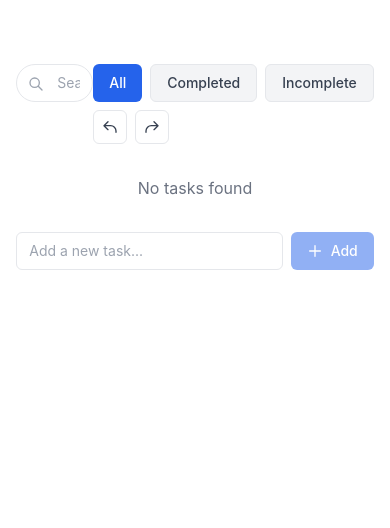
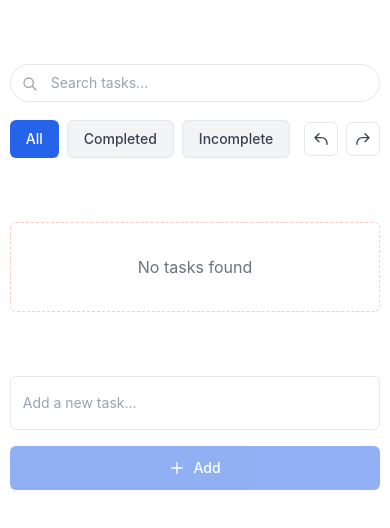
Before and after one commit to suman7063/to-do-app, a React (Create React App) app: page / in a window 390 px wide. Shown: the top 528 px of the page. Built offline with nearby package versions, Linux system fonts and the light colour scheme.

Commit message:
added store custome hooks

```diff
--- a/src/App.tsx
+++ b/src/App.tsx
@@ -1,12 +1,12 @@
 import React from 'react';
 import './App.css';
 import { TaskProvider } from './contextApi/ContextForStore';
-import TaskManager from './components/TaskManager';
+import TodoManager from './components/TodoManager';
 
 function App() {
   return (
     <TaskProvider>
-      <TaskManager/>
+      <TodoManager/>
     </TaskProvider>
   );
 }
--- a/src/components/AddTask.tsx
+++ b/src/components/AddTask.tsx
@@ -18,18 +18,18 @@ const AddTask = ({
   };
   const { addTask} = useTasks();
   return(
-    <form onSubmit={handleAddItem} className="flex gap-2">
+    <form onSubmit={handleAddItem} className="mt-4">
         <input
           type="text"
           value={newTask}
           onChange={(e) => setNewTask(e.target.value)}
           placeholder="Add a new task..."
-          className="flex-grow rounded-md border border-gray-200 px-3 py-2 text-sm focus:outline-none focus:ring-2 focus:ring-blue-500"
+          className="flex-grow w-full rounded-md border border-gray-200 px-3 py-4 text-sm focus:outline-none focus:ring-2 focus:ring-blue-500"
         />
         <button
           type="submit"
           disabled={!newTask.trim()}
-          className="inline-flex items-center justify-center px-4 py-2 text-sm font-medium text-white bg-blue-600 rounded-md hover:bg-blue-700 focus:outline-none focus:ring-2 focus:ring-offset-2 focus:ring-blue-500 disabled:opacity-50 disabled:cursor-not-allowed"
+          className="inline-flex  w-full h-11 mt-4 items-center justify-center text-sm font-medium text-white bg-blue-600 rounded-md hover:bg-blue-700 focus:outline-none focus:ring-2 focus:ring-offset-2 focus:ring-blue-500 disabled:opacity-50 disabled:cursor-not-allowed"
         >
           <PlusIcon/>
           Add
--- a/src/components/Card.tsx
+++ /dev/null
@@ -1,41 +0,0 @@
-import React from "react";
-
-const Card = ({
-  task,
-}: {
-  task: {
-    id: string;
-    text: string;
-    completed: boolean;
-    timestamp: number;
-  };
-}) => {
-  return (
-    <div
-      key={task.id}
-      className="flex items-center gap-2 p-3 bg-gray-50 rounded-lg"
-    >
-      <input
-        type="checkbox"
-        checked={task.completed}
-        // onChange={() => toggleTask(task.id)}
-        className="w-4 h-4"
-      />
-      <span
-        className={`flex-grow ${
-          task.completed ? "line-through text-gray-500" : ""
-        }`}
-      >
-        {task.text}
-      </span>
-      <button
-        // onClick={() => deleteTask(task.id)}
-        className="text-red-500 hover:text-red-700"
-      >
-       X
-      </button>
-    </div>
-  );
-};
-
-export default Card
--- a/src/components/TaskControls.tsx
+++ b/src/components/TodoControls.tsx
@@ -2,13 +2,12 @@ import React from "react";
 import { FilterType } from "../utils/typeDeclaration";
 import { useTasks } from "../contextApi/ContextForStore";
 import SearchIcon from "../icons/SearchIcon";
-import PlusIcon from "../icons/PlusIcon";
 import RedoIcon from "../icons/RedoIcon";
 import UndoIcon from "../icons/UndoIcon";
 
 const filterItem: FilterType[] = ["all", "completed", "incomplete"];
 
-const TaskControls = ({
+const TodoControls = ({
   filter,
   setFilter,
   searchTerm,
@@ -27,8 +26,8 @@ const TaskControls = ({
 
   return (
     <div className="space-y-4">
-      <div className="flex">
-        <div className="relative max-w-[1000px] w-full h-[40px]">
+      <div className="md:flex justify-between">
+        <div className="relative md:max-w-[500px] w-full h-[40px]">
           <SearchIcon />
           <input
             type="text"
@@ -38,7 +37,7 @@ const TaskControls = ({
             className="w-full rounded-[100px] border border-gray-200 pl-10 pr-3 py-2 text-sm focus:outline-none focus:ring-2 focus:ring-blue-500"
           />
         </div>
-        <div className="flex flex-wrap gap-2 items-center justify-between">
+        <div className="flex flex-wrap gap-2 items-center justify-between mt-4 md:mt-0">
           <div className="flex gap-2">
             {filterItem.map((filterType) => (
               <button
@@ -75,4 +74,4 @@ const TaskControls = ({
   );
 };
 
-export default TaskControls;
+export default TodoControls;
--- a/src/components/TaskList.tsx
+++ b/src/components/TodoList.tsx
@@ -2,7 +2,7 @@ import React from "react";
 import { FilterType } from "../utils/typeDeclaration";
 import { useTasks } from "../contextApi/ContextForStore";
 
-const TaskList = ({ filter, searchTerm }: { filter: FilterType; searchTerm: string }) => {
+const TodoList = ({ filter, searchTerm }: { filter: FilterType; searchTerm: string }) => {
   const context = useTasks();
   if (!context) throw new Error('TaskContext must be used within TaskProvider');
   const { tasks, toggleTask, deleteTask } = context;
@@ -20,18 +20,18 @@ const TaskList = ({ filter, searchTerm }: { filter: FilterType; searchTerm: stri
 
   if (filteredTasks.length === 0) {
     return (
-      <div className="text-center py-8 text-gray-500">
+      <div className="text-center py-8 text-gray-500 my-16 rounded-md border border-red-200 border-dashed ">
         No tasks found
       </div>
     );
   }
 
   return (
-    <div className="space-y-2 mt-4">
+    <div className="space-y-4 mt-16">
       {filteredTasks.map(task => (
         <div
           key={task.id}
-          className="flex items-center gap-2 p-3 bg-gray-50 rounded-lg"
+          className="flex items-center gap-4 p-4 bg-gray-50 rounded-lg"
         >
           <input
             type="checkbox"
@@ -56,4 +56,4 @@ const TaskList = ({ filter, searchTerm }: { filter: FilterType; searchTerm: stri
   );
 };
 
-export default TaskList
+export default TodoList
--- a/src/components/TaskManager.tsx
+++ b/src/components/TodoManager.tsx
@@ -1,27 +1,27 @@
 import React, { useState } from "react";
 import { FilterType } from "../utils/typeDeclaration";
 import useDebounce from "../customHook/useDebounce";
-import TaskControls from "./TaskControls";
-import TaskList from "./TaskList";
+import TodoControls from "./TodoControls";
 import AddTask from "./AddTask";
-const TaskManager = () => {
+import TodoList from "./TodoList";
+const TodoManager = () => {
   const [newTask, setNewTask] = useState("");
   const [filter, setFilter] = useState<FilterType>("all");
   const [searchTerm, setSearchTerm] = useState("");
-  const debouncedSearch = useDebounce(searchTerm, 300);
+  const debouncedSearch = useDebounce(searchTerm, 500);
 
   return (
-    <div className="max-w-[1200px] w-11/12 m-auto my-16">
-      <TaskControls
+    <div className="max-w-[1000px] w-[95%] md:w-full m-auto my-16">
+      <TodoControls
         filter={filter}
         setFilter={setFilter}
         searchTerm={searchTerm}
         setSearchTerm={setSearchTerm}
       />
-      <TaskList filter={filter} searchTerm={debouncedSearch} />
+      <TodoList filter={filter} searchTerm={debouncedSearch} />
       <AddTask newTask={newTask} setNewTask={setNewTask} />
     </div>
   );
 };
 
-export default TaskManager;
+export default TodoManager;
```
